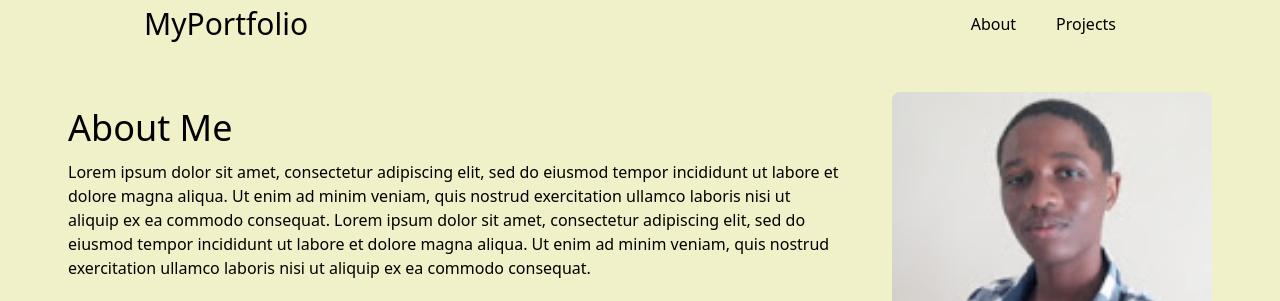
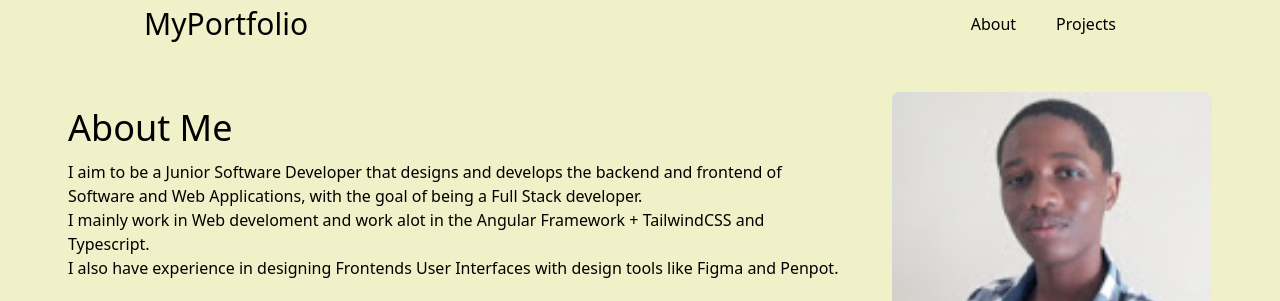
Before and after one commit to sonwabileIT/my-portfolio, a website: page public/index.html in a window 1280 px wide. Shown: the top 301 px of the page. Drawn offline with Linux system fonts and the light colour scheme.

Commit message:
feat: add about me information

```diff
--- a/public/index.html
+++ b/public/index.html
@@ -25,8 +25,11 @@
                 <div class="flex flex-col-reverse md:flex-row md:mx-12">
                     <div class="mr-0 md:mr-12">
                         <h2 class="text-4xl mt-4 text-center md:text-left">About Me</h2>
-                        <p class="mt-3 text-center md:text-left">Lorem ipsum dolor sit amet, consectetur adipiscing elit, sed do eiusmod tempor incididunt ut labore et dolore magna aliqua. Ut enim ad minim veniam, quis nostrud exercitation ullamco laboris nisi ut aliquip ex ea commodo consequat.
-                            Lorem ipsum dolor sit amet, consectetur adipiscing elit, sed do eiusmod tempor incididunt ut labore et dolore magna aliqua. Ut enim ad minim veniam, quis nostrud exercitation ullamco laboris nisi ut aliquip ex ea commodo consequat.
+                        <p class="mt-3 text-center md:text-left">I aim to be a Junior Software Developer that designs and develops the backend and
+                            frontend of Software and Web Applications, with the goal of being a Full Stack
+                            developer.</br>
+                            I mainly work in Web develoment and work alot in the Angular Framework + TailwindCSS and Typescript.</br>
+                            I also have experience in designing Frontends User Interfaces with design tools like Figma and Penpot.
                         </p>
 
                         <div class="my-6 text-center md:text-left">
```
